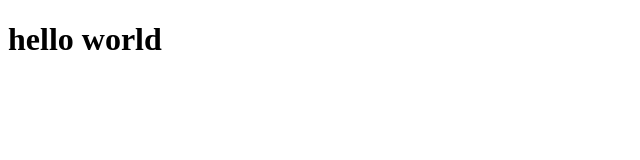
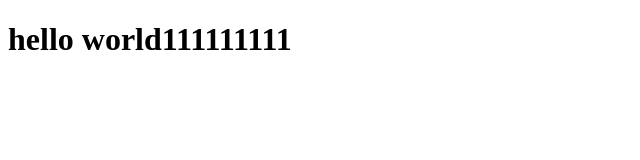
Before and after one commit to shxxkz623/tutorialCodeHtmlCss, a plain HTML site: page index1.html in a window 1280 px wide. Shown: the whole page, without its empty margins (0-640 px from the left). Drawn offline with Linux system fonts and the light colour scheme.

Commit message:
Update index1.html

```diff
--- a/index1.html
+++ b/index1.html
@@ -6,6 +6,6 @@
           <title>Document</title>
 </head>
 <body>
-      <h1>hello world</h1>
+      <h1>hello world111111111</h1>
 </body>
 </html>
```
